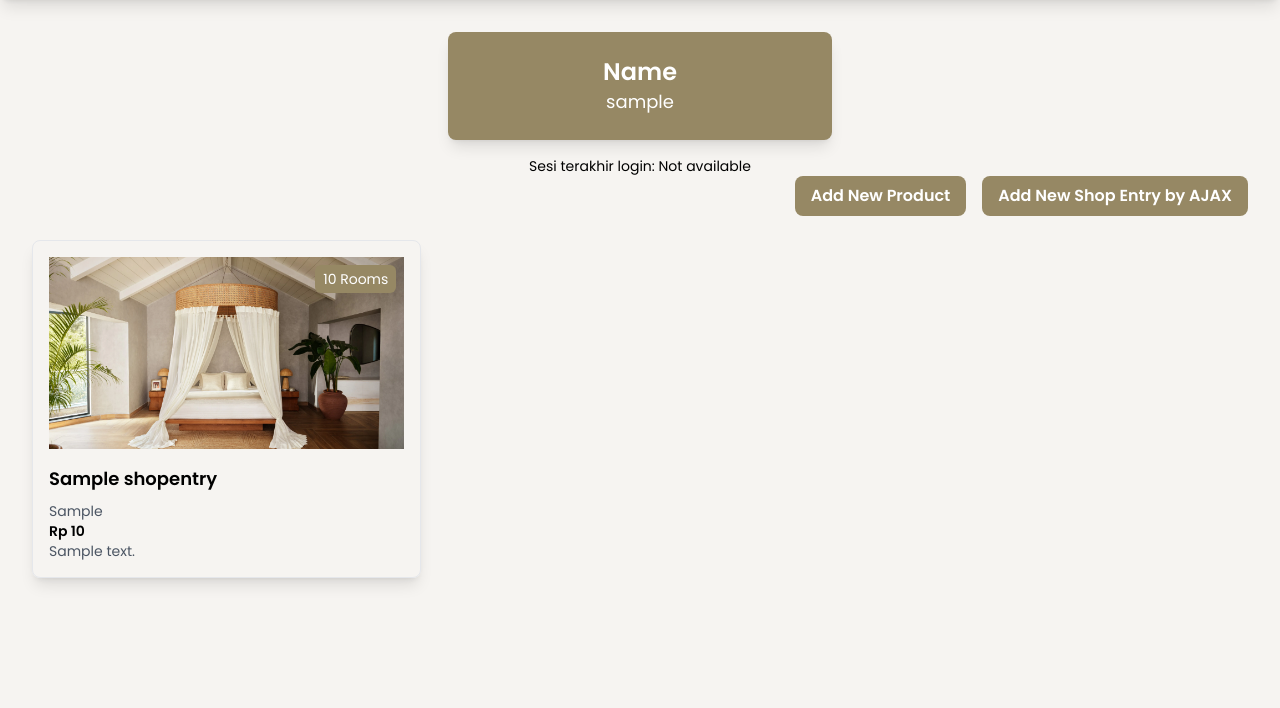
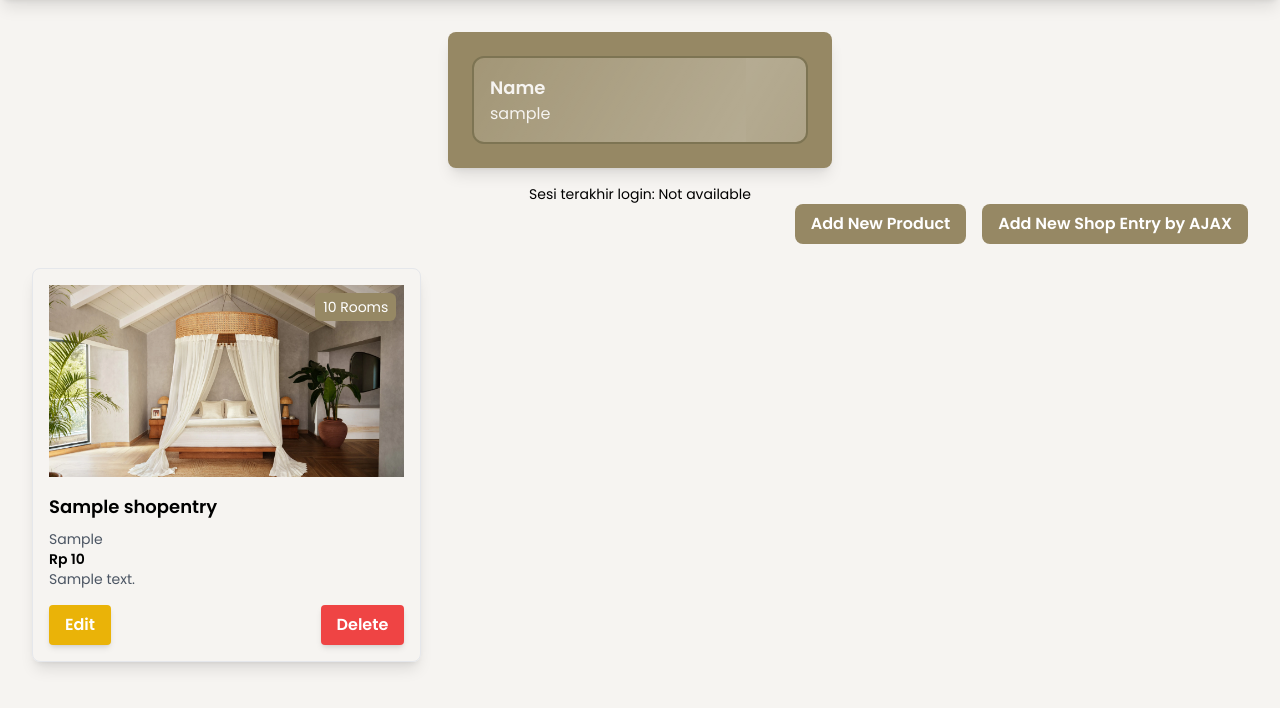
Before and after one commit to yukaagnd/yukita, a Django app: page / in a window 1280 px wide. Shown: the part 64-772 px from the top of the page. Run offline with Django 5.2, Linux system fonts and the light colour scheme; a user stored in the database is signed in; tables that the repository leaves empty hold one stand-in row (values such as "Sample post"); some libraries are stand-ins or nearby versions.

Commit message:
fix ajax

```diff
--- a/main/templates/main.html
+++ b/main/templates/main.html
@@ -10,8 +10,7 @@
 <div class="overflow-x-hidden px-4 md:px-8 pb-8 pt-24 min-h-screen bg-[#F6F4F1] flex flex-col">
     <div class="flex justify-center">
         <div class="w-full max-w-sm p-6 bg-[#968864] text-white rounded-lg shadow-lg">
-            <h3 class="text-2xl font-bold text-center">Name</h3>
-            <p class="text-lg text-center">{{ name }}</p>
+            {% include 'card_info.html' with title="Name" value=name %}
         </div>
     </div>
 
@@ -33,7 +32,6 @@
     </div>
 
         <div id="shop_entry_cards"></div>
-
         <div id="shopModal" tabindex="-1" aria-hidden="true" class="hidden fixed inset-0 z-50 w-full flex items-center justify-center bg-[#968864] bg-opacity-50 overflow-x-hidden overflow-y-auto transition-opacity duration-300 ease-out">
             <div id="shopModalContent" class="relative bg-[#F6F4F1] rounded-lg shadow-lg w-5/6 sm:w-3/4 md:w-1/2 lg:w-1/3 mx-4 sm:mx-0 transform scale-95 opacity-0 transition-transform transition-opacity duration-300 ease-out">
                 <!-- Modal header -->
@@ -124,29 +122,44 @@
                 const product_name = DOMPurify.sanitize(item.fields.product_name);
                 const location = DOMPurify.sanitize(item.fields.location);
                 const description = DOMPurify.sanitize(item.fields.description);
+                const shopId = item.pk;  // Menggunakan item.pk sebagai identifier
+
                 htmlString += `
                 <div class="border rounded-lg overflow-hidden shadow-lg p-4 relative">
                     <!-- Image with room count -->
                     <div class="relative">
-                        <img src="{% static 'image/rumah.jpeg.webp' %}" alt="${item.fields.product_name}" class="w-full h-48 object-cover mb-4"/>
+                        <img src="{% static 'image/rumah.jpeg.webp' %}" alt="${product_name}" class="w-full h-48 object-cover mb-4"/>
                         <!-- Room count (Jumlah Kamar) in the top-right corner -->
                         <span class="absolute top-2 right-2 bg-[#968864] text-white text-sm py-1 px-2 rounded-md">
                             ${item.fields.quantity} Rooms
                         </span>
                     </div>
                     <!-- Product Info -->
-                    <h2 class="text-lg font-bold mb-2">${item.fields.product_name}</h2>
-                    <p class="text-sm text-gray-600">${item.fields.location}</p>
+                    <h2 class="text-lg font-bold mb-2">${product_name}</h2>
+                    <p class="text-sm text-gray-600">${location}</p>
                     <p class="text-sm font-semibold">Rp ${item.fields.price}</p>
-                    <p class="text-sm text-gray-600">${item.fields.description}</p>
+                    <p class="text-sm text-gray-600">${description}</p>
+
+                    <!-- Edit and Delete Buttons -->
+                    <div class="flex justify-between mt-4">
+                        <a href="/edit-shop/${item.pk}" class="bg-yellow-500 hover:bg-yellow-600 text-white font-bold py-2 px-4 rounded transition duration-300 ease-in-out shadow-md">
+                            Edit
+                        </a>
+                        <a href="/delete/${item.pk}" class="bg-red-500 hover:bg-red-600 text-white font-bold py-2 px-4 rounded transition duration-300 ease-in-out shadow-md" onclick="return confirm('Are you sure you want to delete this item?');">
+                            Delete
+                        </a>
+                    </div>
                 </div>
                 `;
+
             });
         }
         document.getElementById("shop_entry_cards").className = classNameString;
         document.getElementById("shop_entry_cards").innerHTML = htmlString;
     }
 
+
+    refreshShopEntries();
     document.addEventListener("DOMContentLoaded", refreshShopEntries);
 
     function showModal() {
--- a/main/views.py
+++ b/main/views.py
@@ -110,9 +110,7 @@ def edit_shop(request, id):
     return render(request, "edit_shop.html", context)
 
 def delete_shop(request, id):
-    # Get mood berdasarkan id
     shop = ShopEntry.objects.get(pk = id)
-    # Hapus mood
     shop.delete()
     # Kembali ke halaman awal
     return HttpResponseRedirect(reverse('main:show_main'))
@@ -127,7 +125,7 @@ def add_shop_entry_ajax(request):
     description = strip_tags(request.POST.get("description"))
     user = request.user
 
-    new_mood = MoodEntry(
+    new_shop = ShopEntry(
         product_name=product_name, price=price, quantity=quantity, location=location, description=description,
         user=user
     )
```
Lines whose indentation alone changed are shown as unchanged.
